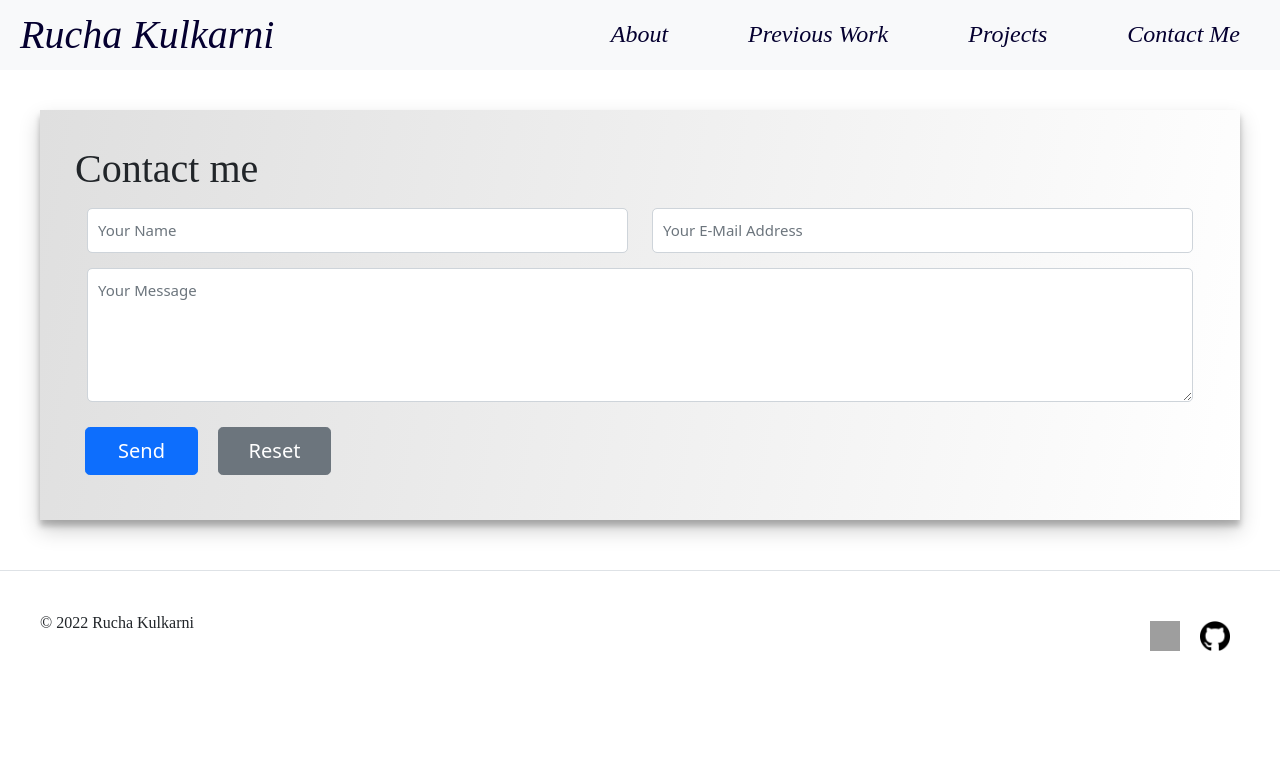
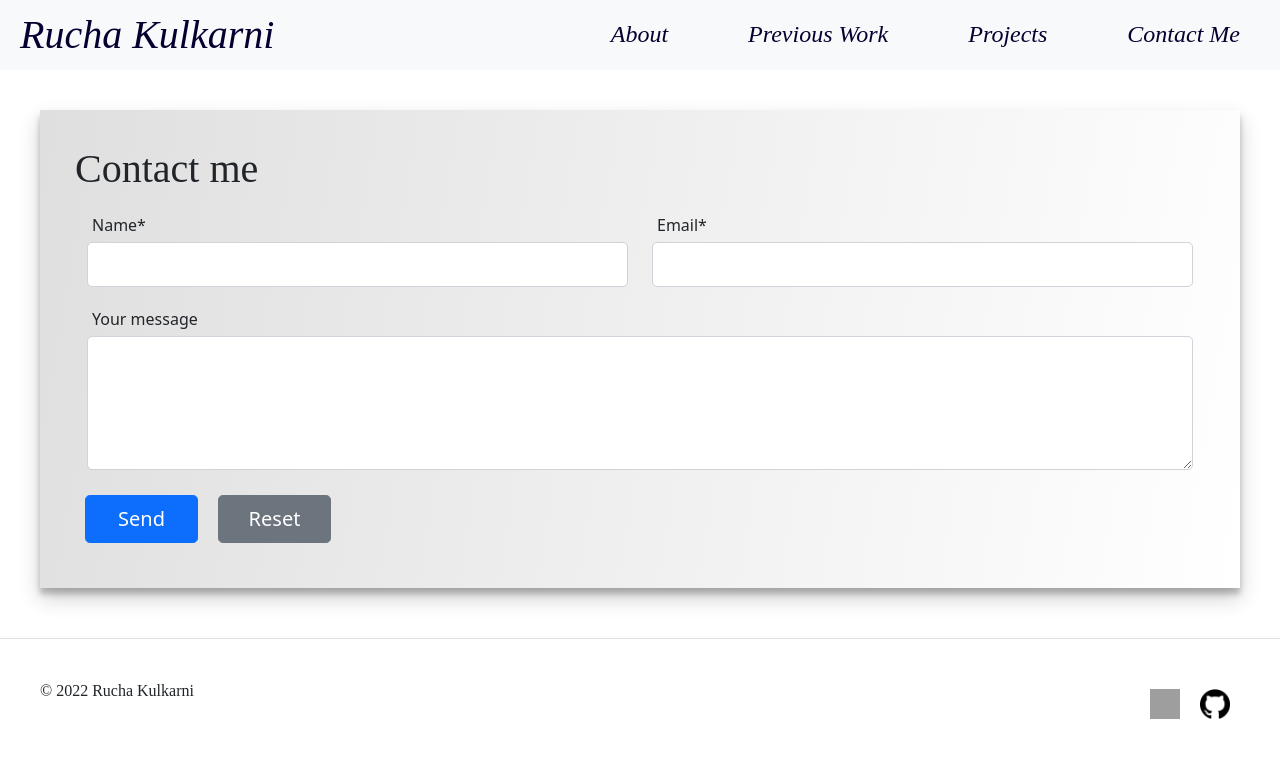
Before and after one commit to ruchakulkarni1/ruchakulkarni, a React (Create React App) app in the folder myprofile/: page /contact in a window 1280 px wide. Shown: the top 758 px of the page. Built offline with nearby package versions, Linux system fonts and the light colour scheme; grey boxes are pictures that could not be loaded.

Commit message:
Contact Page wave errors resolved

```diff
--- a/myprofile/src/Tabs/contact.css
+++ b/myprofile/src/Tabs/contact.css
@@ -41,3 +41,7 @@
     border-top: 1px solid #dee2e6!important;
     margin-top: 30px;
 }
+
+.labelContact {
+    margin: 5px;
+}
--- a/myprofile/src/Tabs/contact.js
+++ b/myprofile/src/Tabs/contact.js
@@ -10,15 +10,18 @@ export default function Contact() {
                 <h1 class="row formTitle">Contact me</h1>
                 <div class="row">
                    <div class="col">
-                        <input type="text" class="form-control form-control-lg" placeholder="Your Name" required/>
+                        <label for="name" class="labelContact">Name*</label>
+                        <input type="text" id="name" class="form-control form-control-lg" required/>
                     </div>
                     <div class="col">
-                        <input type="email" class="form-control form-control-lg" placeholder="Your E-Mail Address" required/>
+                        <label for="email" class="labelContact">Email*</label>
+                        <input type="email" id="email" class="form-control form-control-lg" required/>
                     </div>
                 </div>
                 <div class="row">
                     <div class="col-12">
-                        <textarea id="contact-textarea" class="form-control form-control-lg" placeholder="Your Message" rows="5" required></textarea>
+                        <label for="contact-textarea" class="labelContact">Your message</label>
+                        <textarea id="contact-textarea" class="form-control form-control-lg" rows="5" required></textarea>
                     </div>
                 </div>
                 <div class="row">
```
